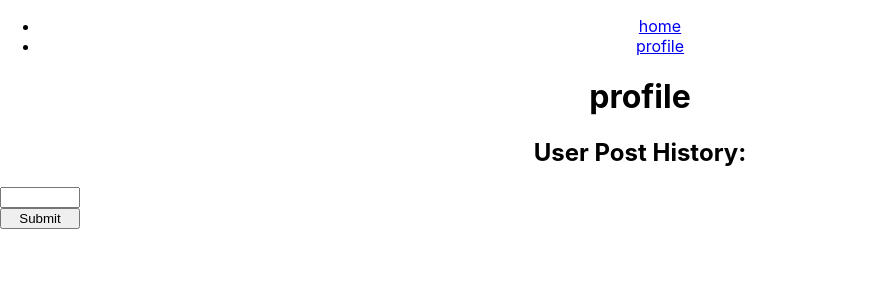
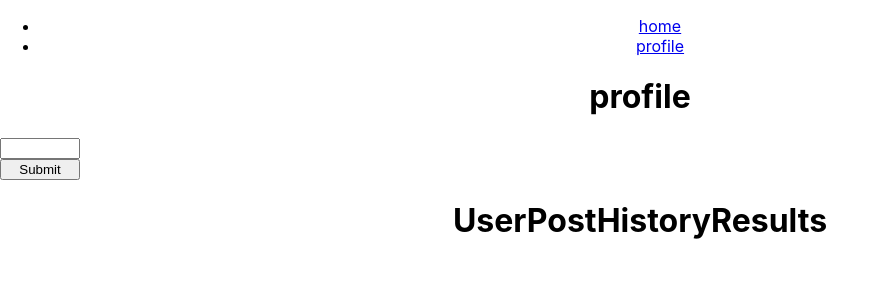
Before and after one commit to dhens/BasicBlog-React, a React (Create React App) app: page /profile in a window 1280 px wide. Shown: the top 300 px of the page, without its empty margins (0-889 px from the left). Built offline with nearby package versions, Linux system fonts and the light colour scheme.

Commit message:
UserPostHistory now saves the results of the get req for the given user search and puts it in state

```diff
--- a/src/components/UserPostHistory/index.js
+++ b/src/components/UserPostHistory/index.js
@@ -1,5 +1,6 @@
 import React, { useState } from 'react';
 import axios from 'axios';
+import './index.css';
 
 const UserPostHistory = () => {
     // Declare the 3 values of state to be tracked:
@@ -29,13 +30,16 @@ const UserPostHistory = () => {
         axios.get(`http://localhost:8080/api/getUserPostHistory/${state.username}`)
             .then(res => {
                 console.log(res)
+                setState({
+                    ...state,
+                    [state.searchedUserResults]: res.data
+                });
             })
             .catch(err => console.log(err));
     }
 
     return (
         <div>
-            <h2>User Post History:</h2>
             <form>
                 <input type="text" onChange={handleChange} value={state.username} name="username" maxLength="16" required></input>
                 <input type="submit" onClick={handleSubmit}/>
--- /dev/null
+++ b/src/components/UserPostHistoryResults/index.js
@@ -0,0 +1,14 @@
+import React from 'react';
+import Navbar from '../../components/Navbar';
+import UserPostHistory from '../../components/UserPostHistory';
+
+const UserPostHistoryResults = () => {
+    return (
+        <div>
+            <h1>UserPostHistoryResults</h1>
+
+        </div>
+    )
+}
+
+export default UserPostHistoryResults;
--- a/src/pages/Profile/index.js
+++ b/src/pages/Profile/index.js
@@ -1,6 +1,7 @@
 import React from 'react';
 import Navbar from '../../components/Navbar';
 import UserPostHistory from '../../components/UserPostHistory';
+import UserPostHistoryResults from '../../components/UserPostHistoryResults';
 
 const Profile = () => {
     return (
@@ -8,6 +9,7 @@ const Profile = () => {
             <Navbar />
             <h1>profile</h1>
             <UserPostHistory />
+            <UserPostHistoryResults />
         </div>
     )
 }
```
